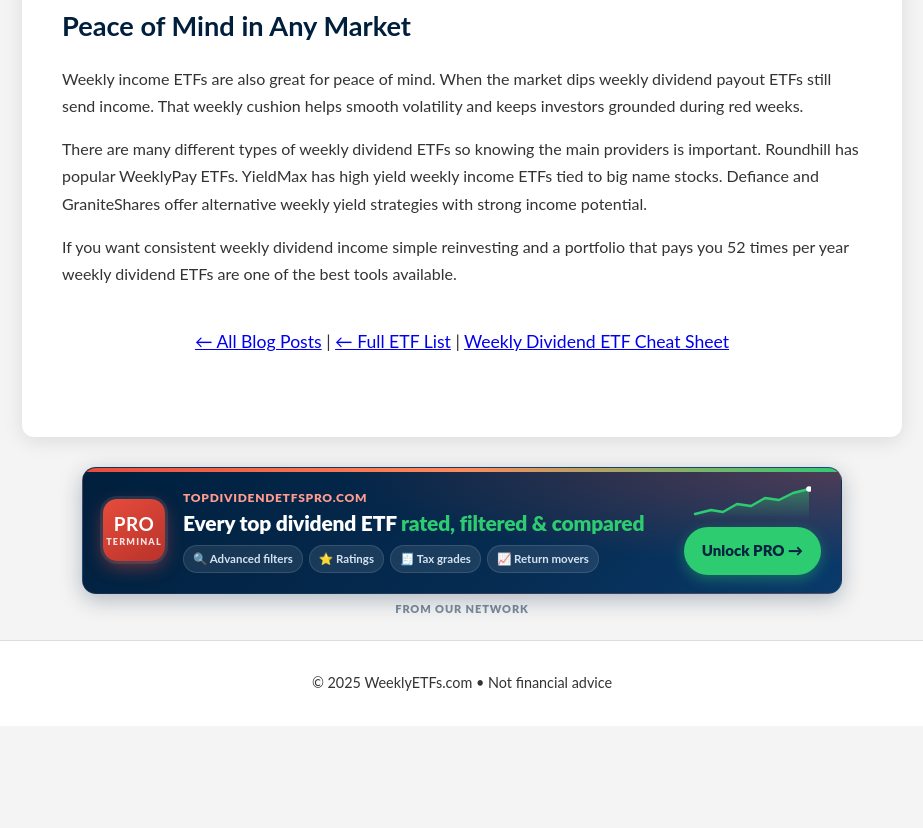
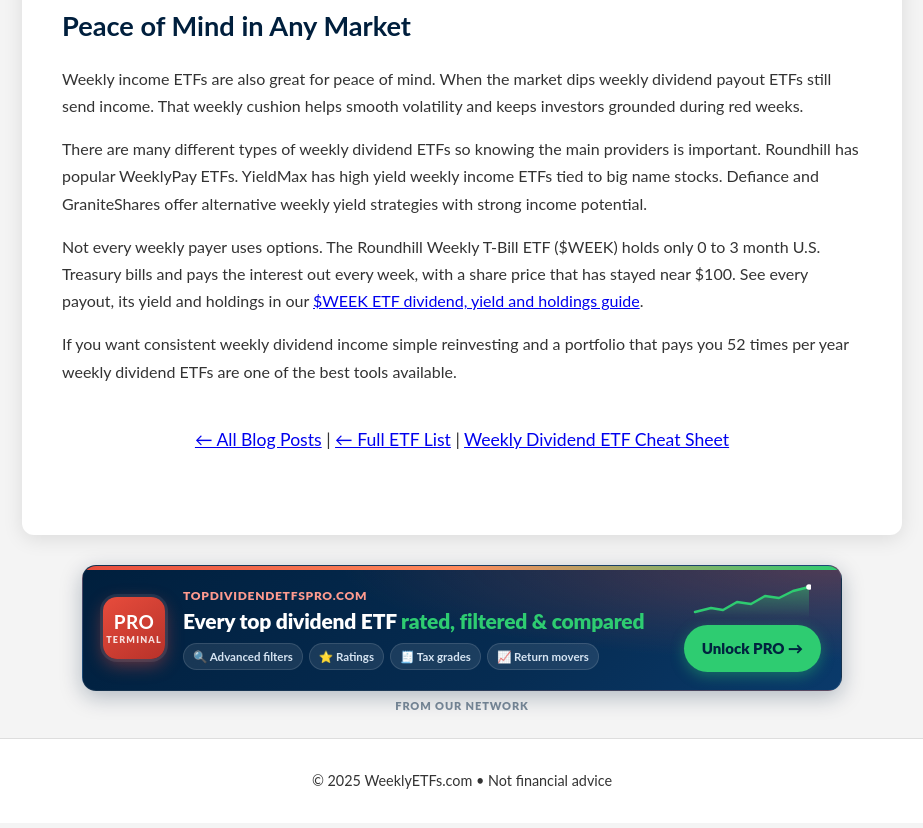
Before and after one commit to benjiesiegel1414/weeklyetfs-site, a plain HTML site: page weekly-dividend-etfs-basics.html in a window 1280 px wide. Shown: the part 1346-2174 px from the top of the page, without its empty margins (178-1101 px from the left). Before the commit the page ends 2135 px from the top, so only its background shows below. Drawn offline with Linux system fonts and the light colour scheme.

Commit message:
GSC loop: link WEEK ETF guide from calculator + basics pages (Google sends "week etf dividend" ~300 impr/28d, pos ~9, to those pages)

```diff
--- a/weekly-dividend-etfs-basics.html
+++ b/weekly-dividend-etfs-basics.html
@@ -38,6 +38,8 @@ footer{padding:30px;background:#fff;text-align:center;border-top:1px solid #ddd;
 
     <p>There are many different types of weekly dividend ETFs so knowing the main providers is important. Roundhill has popular WeeklyPay ETFs. YieldMax has high yield weekly income ETFs tied to big name stocks. Defiance and GraniteShares offer alternative weekly yield strategies with strong income potential.</p>
 
+    <p>Not every weekly payer uses options. The Roundhill Weekly T-Bill ETF ($WEEK) holds only 0 to 3 month U.S. Treasury bills and pays the interest out every week, with a share price that has stayed near $100. See every payout, its yield and holdings in our <a href="/week-etf-dividend-yield-holdings-2026.html">$WEEK ETF dividend, yield and holdings guide</a>.</p>
+
     <p>If you want consistent weekly dividend income simple reinvesting and a portfolio that pays you 52 times per year weekly dividend ETFs are one of the best tools available.</p>
 
     <div class="back"><a href="/blog.html">← All Blog Posts</a> | <a href="/">← Full ETF List</a> | <a href="/weekly-dividend-etf-cheat-sheet-2026.html">Weekly Dividend ETF Cheat Sheet</a></div>
```
Also changed, not shown: weekly-dividend-calculator.html (+1 -0 lines).
